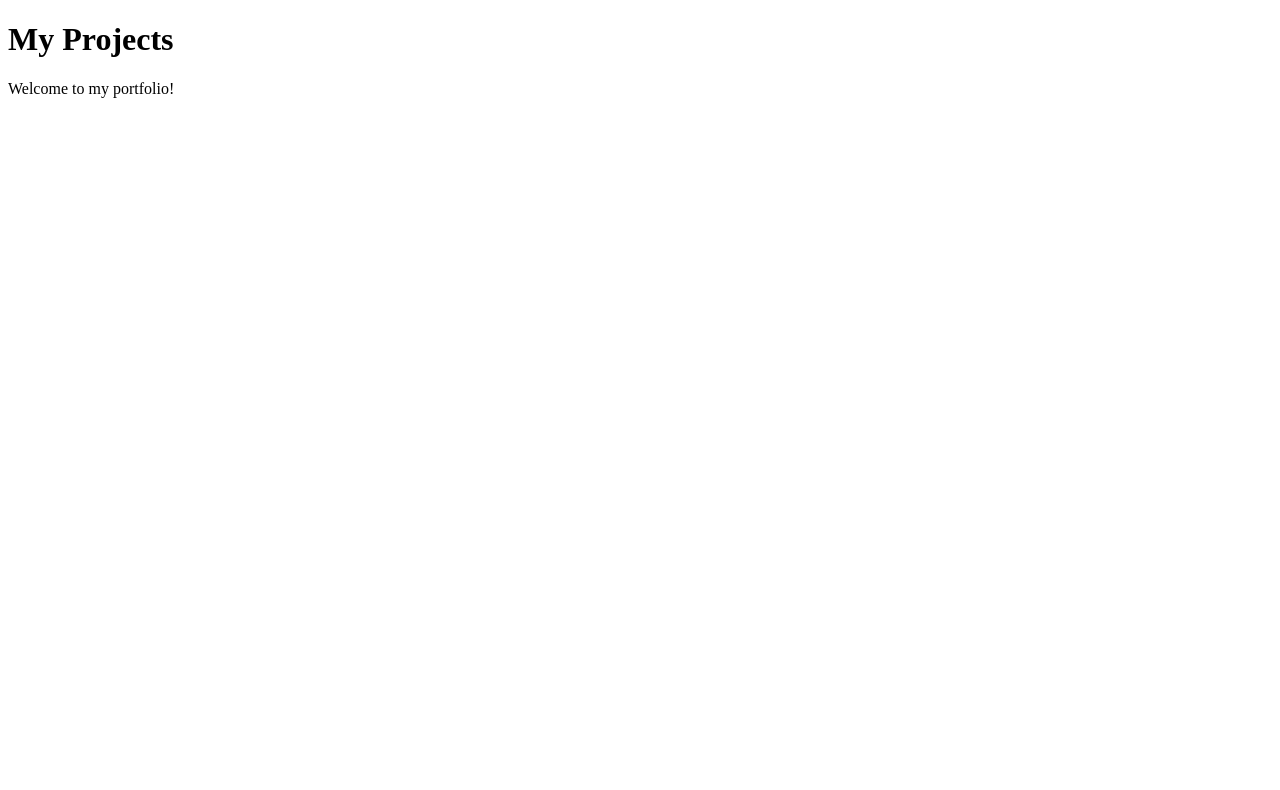
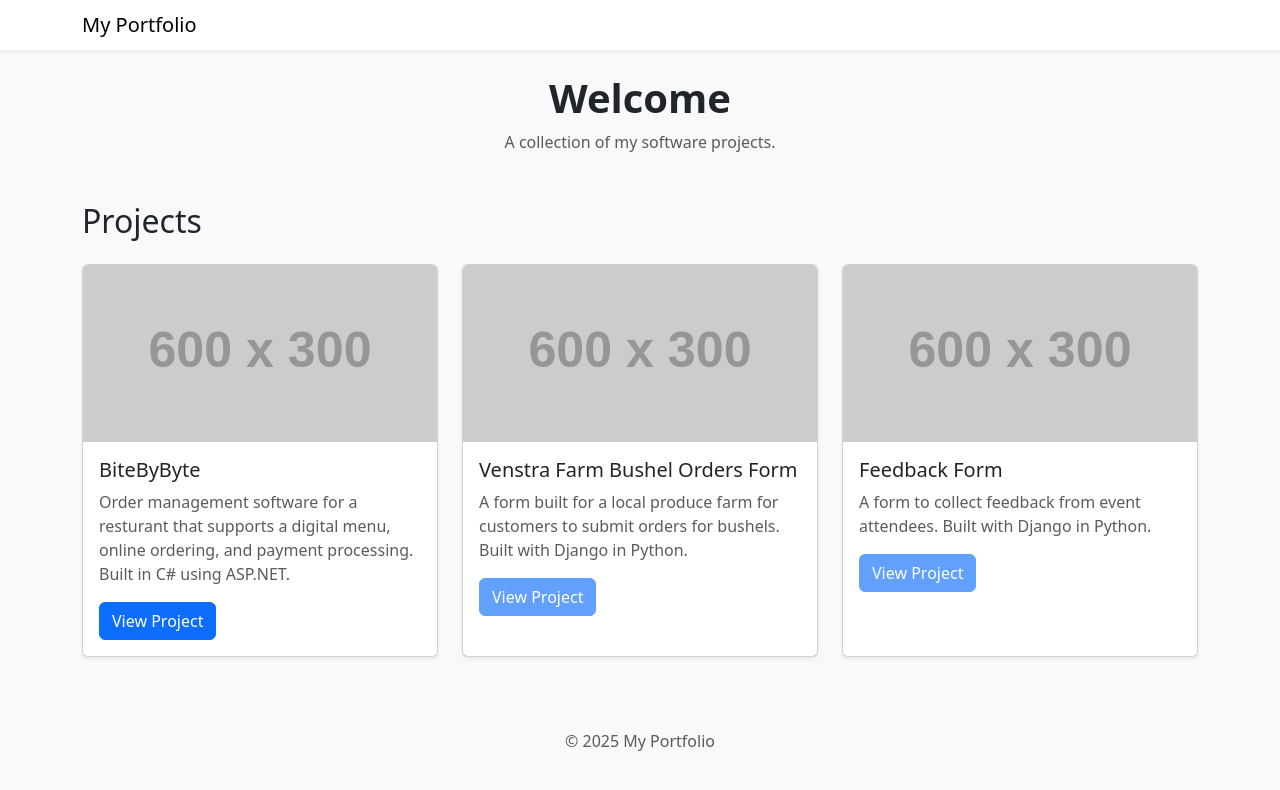
Before and after one commit to Dubstep4Dogs/dubstep4dogs.github.io, a plain HTML site: page index.html in a window 1280 px wide. Drawn offline with nearby package versions, Linux system fonts and the light colour scheme; placeholder pictures from the web are drawn by us.

Commit message:
Enhance index.html with Bootstrap and project details

```diff
--- a/index.html
+++ b/index.html
@@ -1,11 +1,95 @@
 <!DOCTYPE html>
-<html>
+<html lang="en">
 <head>
-  <meta charset="UTF-8" />
-  <title>My Portfolio</title>
+    <meta charset="UTF-8" />
+    <meta name="viewport" content="width=device-width, initial-scale=1" />
+    <title>Mitchell Wilson's Portfolio</title>
+
+    <link
+      href="https://cdn.jsdelivr.net/npm/bootstrap@5.3.2/dist/css/bootstrap.min.css"
+      rel="stylesheet">
 </head>
-<body>
-  <h1>My Projects</h1>
-  <p>Welcome to my portfolio!</p>
+
+<body class="bg-light">
+
+    <!-- Header -->
+    <nav class="navbar navbar-light bg-white shadow-sm mb-4">
+        <div class="container">
+            <span class="navbar-brand mb-0 h1">My Portfolio</span>
+        </div>
+    </nav>
+
+    <div class="container">
+
+        <!-- Intro -->
+        <div class="text-center mb-5">
+            <h1 class="fw-bold">Welcome</h1>
+            <p class="text-muted">
+                A collection of my software projects.
+            </p>
+        </div>
+
+        <!-- Projects Section -->
+        <h2 class="mb-4">Projects</h2>
+
+        <div class="row g-4">
+
+            <div class="col-md-4">
+                <div class="card shadow-sm h-100">
+                    <img src="https://via.placeholder.com/600x300" class="card-img-top" alt="BiteByByte Project">
+                    <div class="card-body">
+                        <h5 class="card-title">BiteByByte</h5>
+                        <p class="card-text text-muted">
+                            Order management software for a resturant that supports a digital menu, online ordering, and payment processing. Built in C# using ASP.NET.
+                        </p>
+                        <a href="#" class="btn btn-primary">View Project</a>
+                    </div>
+                </div>
+            </div>
+
+            <div class="col-md-4">
+                <div class="card shadow-sm h-100">
+                    <img src="https://via.placeholder.com/600x300" class="card-img-top" alt="Project 2">
+                    <div class="card-body">
+                        <h5 class="card-title">Venstra Farm Bushel Orders Form</h5>
+                        <p class="card-text text-muted">
+                            A form built for a local produce farm for customers to submit orders for bushels. Built with Django in Python.
+                        </p>
+                        <a href="#" class="btn btn-primary disabled">View Project</a>
+                    </div>
+                </div>
+            </div>
+
+            <div class="col-md-4">
+                <div class="card shadow-sm h-100">
+                    <img src="https://via.placeholder.com/600x300" class="card-img-top" alt="Feedback Form">
+                    <div class="card-body">
+                        <h5 class="card-title">Feedback Form</h5>
+                        <p class="card-text text-muted">
+                            A form to collect feedback from event attendees. Built with Django in Python.
+                        </p>
+                        <a href="#" class="btn btn-primary disabled">View Project</a>
+                    </div>
+                </div>
+            </div>
+
+        </div>
+
+        <!-- Footer -->
+        <footer class="text-center py-4 mt-5 text-muted">
+            © <span id="year"></span> My Portfolio
+        </footer>
+
+    </div>
+
+    <script
+      src="https://cdn.jsdelivr.net/npm/bootstrap@5.3.2/dist/js/bootstrap.bundle.min.js">
+    </script>
+
+    <script>
+        // Auto-update year in footer
+        document.getElementById("year").textContent = new Date().getFullYear();
+    </script>
+
 </body>
 </html>
```
